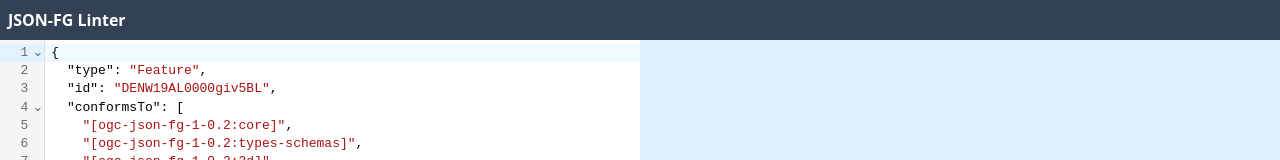
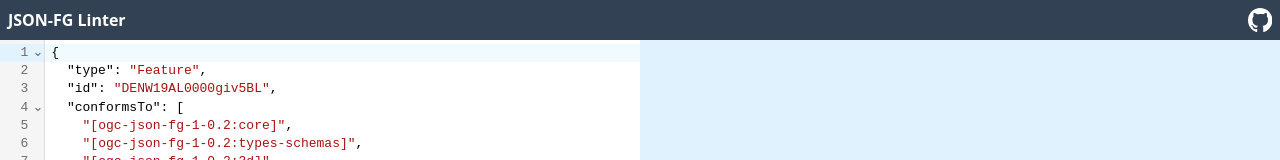
Before and after one commit to Geonovum-labs/ogc-checker, a React (Vite) app: page / in a window 1280 px wide. Shown: the top 160 px of the page. Built offline with nearby package versions, Linux system fonts and the light colour scheme.

Commit message:
Link to GitHub repo

```diff
--- a/src/App.tsx
+++ b/src/App.tsx
@@ -8,8 +8,20 @@
 
   return (
     <div className="h-screen">
-      <header className="p-2 bg-slate-700 text-white">
-        <h1 className="font-semibold">JSON-FG Linter</h1>
+      <header className="flex p-2 bg-slate-700 text-white">
+        <div>
+          <h1 className="font-semibold">JSON-FG Linter</h1>
+        </div>
+        <div className="ml-auto">
+          <a href="https://github.com/Geonovum-labs/json-fg-linter" target="_blank">
+            <svg xmlns="http://www.w3.org/2000/svg" viewBox="0 0 96 96" className="h-[24px]">
+              <path
+                fill="#fff"
+                d="M48.854 0C21.839 0 0 22 0 49.217c0 21.756 13.993 40.172 33.405 46.69 2.427.49 3.316-1.059 3.316-2.362 0-1.141-.08-5.052-.08-9.127-13.59 2.934-16.42-5.867-16.42-5.867-2.184-5.704-5.42-7.17-5.42-7.17-4.448-3.015.324-3.015.324-3.015 4.934.326 7.523 5.052 7.523 5.052 4.367 7.496 11.404 5.378 14.235 4.074.404-3.178 1.699-5.378 3.074-6.6-10.839-1.141-22.243-5.378-22.243-24.283 0-5.378 1.94-9.778 5.014-13.2-.485-1.222-2.184-6.275.486-13.038 0 0 4.125-1.304 13.426 5.052a46.97 46.97 0 0 1 12.214-1.63c4.125 0 8.33.571 12.213 1.63 9.302-6.356 13.427-5.052 13.427-5.052 2.67 6.763.97 11.816.485 13.038 3.155 3.422 5.015 7.822 5.015 13.2 0 18.905-11.404 23.06-22.324 24.283 1.78 1.548 3.316 4.481 3.316 9.126 0 6.6-.08 11.897-.08 13.526 0 1.304.89 2.853 3.316 2.364 19.412-6.52 33.405-24.935 33.405-46.691C97.707 22 75.788 0 48.854 0z"
+              />
+            </svg>
+          </a>
+        </div>
       </header>
       <div className="flex h-full">
         <div className="w-[50%] h-full overflow-auto">
```
Also changed, not shown: 5 other files (tests, documents, lock files or other folders).
